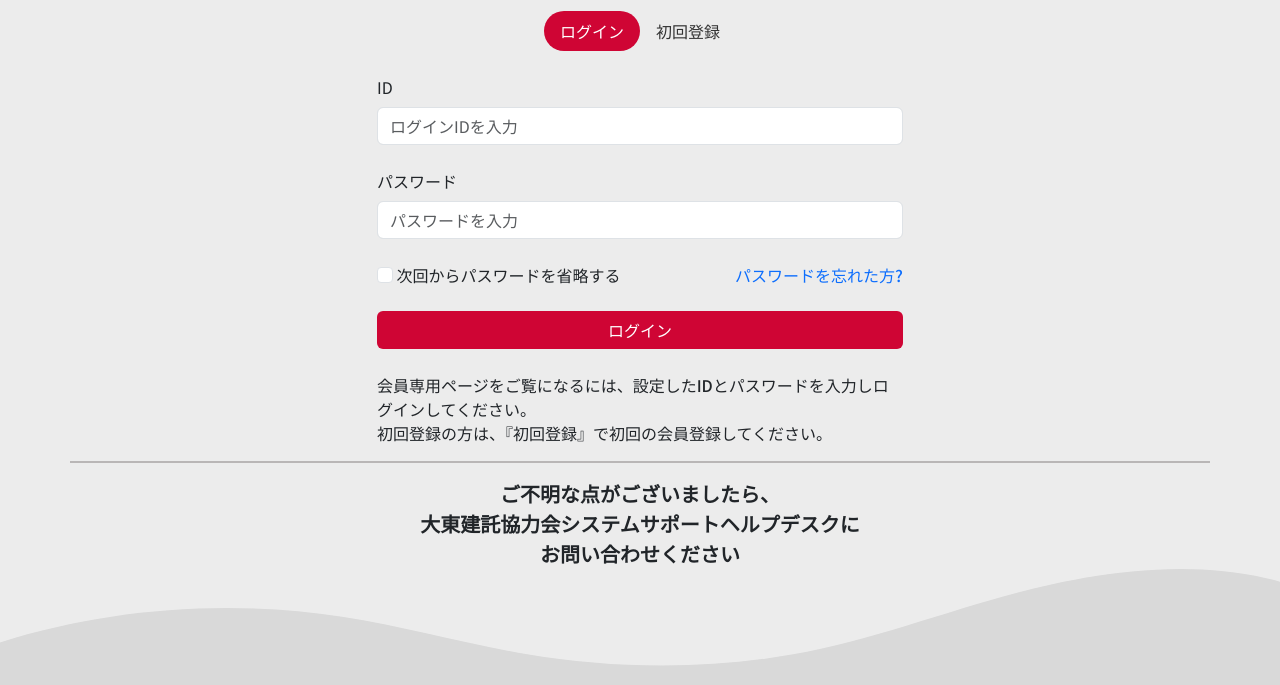
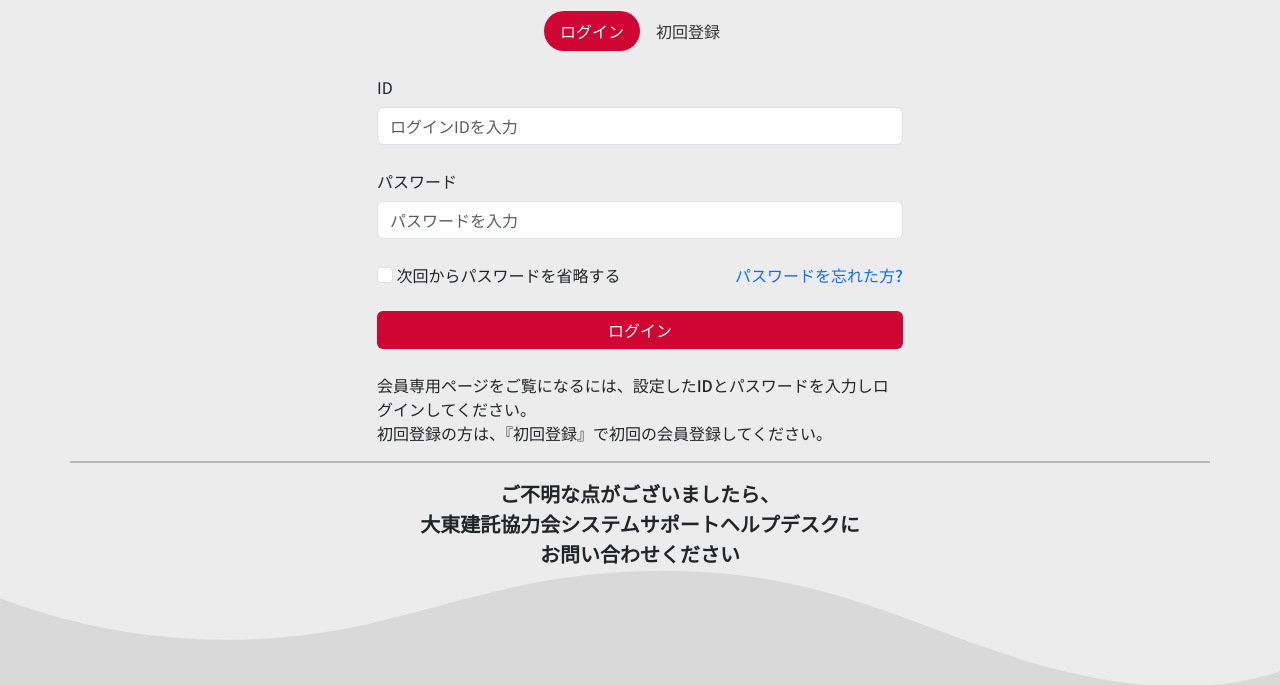
Before and after one commit to 1638932722/HP-renewal-v2, a plain HTML site: page login.html in a window 1280 px wide. Shown: the part 186-871 px from the top of the page. Drawn offline with Linux system fonts and the light colour scheme.

Commit message:
Login背景修正

```diff
--- a/login.html
+++ b/login.html
@@ -104,9 +104,10 @@
 
     <!-- フッター -->
   <footer class="footer">
-    <div class="wave bg-gray">
-      <svg data-name="Layer 1" xmlns="http://www.w3.org/2000/svg" viewBox="0 0 1439 110" preserveAspectRatio="none">
-        <path d="M384.668 53.7275C454.268 64.5175 521.66 83.8575 591.068 95.5875C689.936 112.307 792.896 113.317 891.608 95.9775C987.536 79.1675 1087 38.1675 1181.79 17.3375C1265.85 -1.14252 1357.63 -8.75252 1439 14.3375V110.167H-1V82.8175C121.959 43.9633 255.336 33.903 384.668 53.7275Z" fill="#D9D9D9"/>
+    <div class="wave" style="background-color: #D9D9D9;">
+      <svg data-name="Layer 1" xmlns="http://www.w3.org/2000/svg" viewBox="0 0 1200 120" preserveAspectRatio="none">
+        <path d="M321.39,56.44c58-10.79,114.16-30.13,172-41.86,82.39-16.72,168.19-17.73,250.45-.39C823.78,31,906.67,72,
+        985.66,92.83c70.05,18.48,146.53,26.09,214.34,3V0H0V27.35A600.21,600.21,0,0,0,321.39,56.44Z" fill="#ECECEC"></path>
       </svg>
     </div>
     <div class="container mt-4">
```
Also changed, not shown: index.html (+1 -1 lines).
